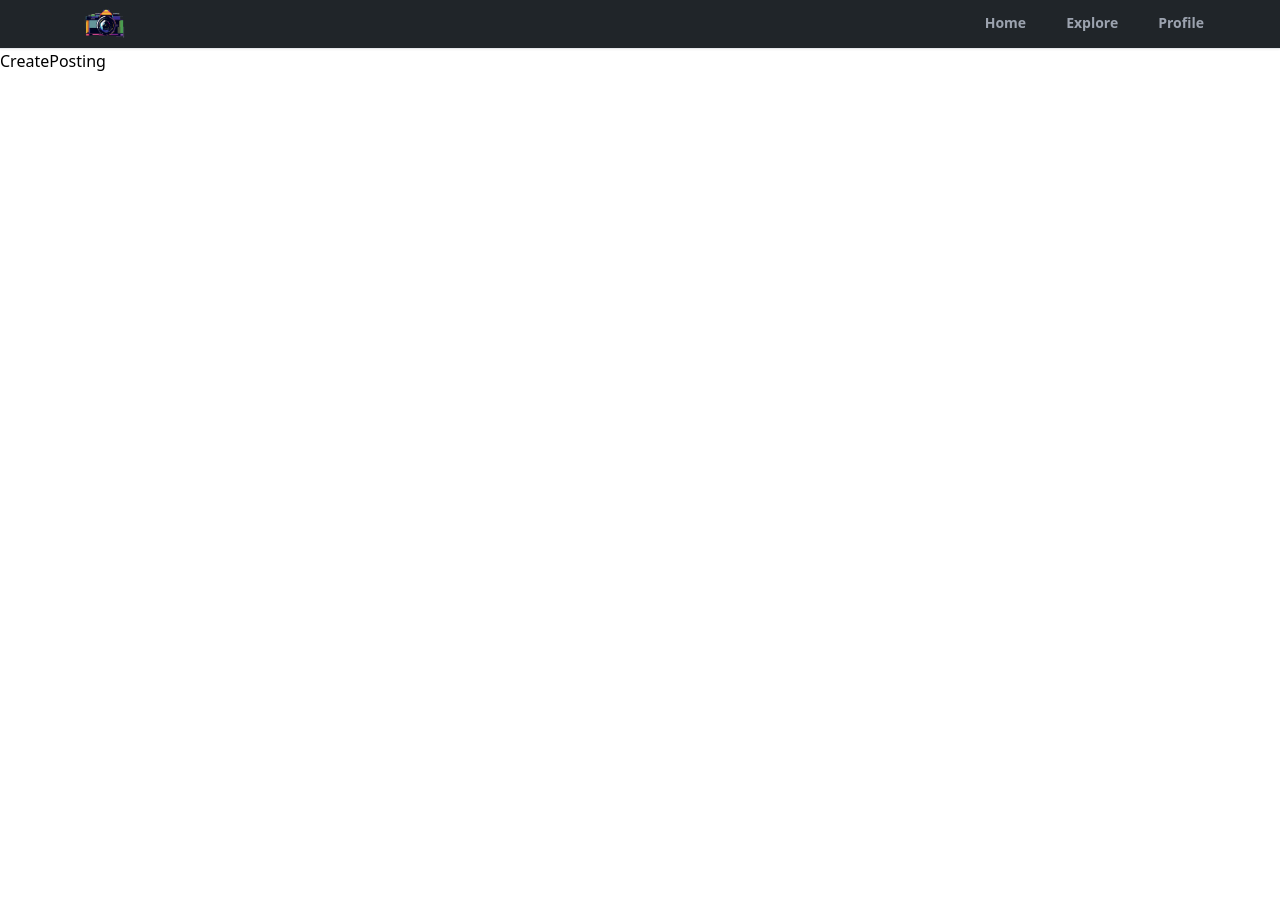
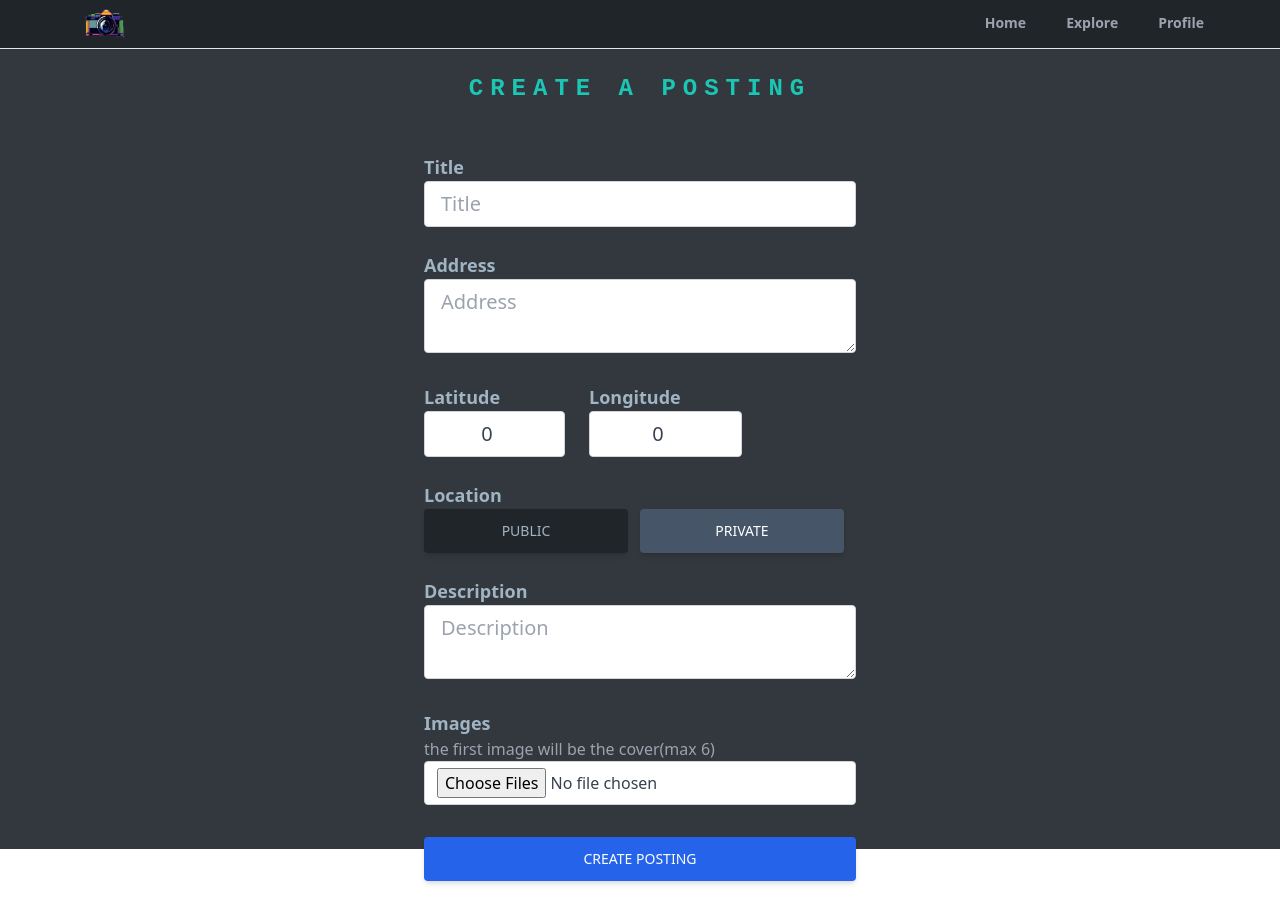
Before and after one commit to Sonjhalyns1/snapscape, a React (Create React App) app: page /create-posting in a window 1280 px wide. Before the commit the page ends 800 px from the top, so only its background shows below. Built offline with nearby package versions, Linux system fonts and the light colour scheme; no server answers; sample sign-in values are in the browser's storage.

Commit message:
create a posting render complete

```diff
--- a/src/pages/CreatePosting.jsx
+++ b/src/pages/CreatePosting.jsx
@@ -1,7 +1,118 @@
-import React from 'react'
+import { getAuth } from 'firebase/auth';
+import React, { useState } from 'react'
+import { useNavigate } from 'react-router-dom'
 
 export default function CreatePosting() {
+    const navigate = useNavigate()
+    const auth = getAuth()
+    const [loading, setLoading] = useState(false);
+    const [formData, setFormData] = useState({
+        title:"",
+        address: "",
+        type: "public",
+        longitude: 0,
+        latitude: 0,
+        images: {},
+        description: "",
+    })
+    const {title, address, type, longitude, latitude, description, images} = formData
+    function onChange(){
+
+
+    }
   return (
-    <div>CreatePosting</div>
+    <div className='h-screen w-full bg-[#32383D]'>
+        <main className='max-w-md px-2 mx-auto'>
+            <h6 className='text-2xl text-center p-6 font weight-bold'>Create a Posting</h6>
+            <form >
+                <p className='text-lg mt-6 font-semibold text-[#A1B4C4]'>Title</p>
+                <input
+                type='text'
+                id='title'
+                value={title}
+                onChange={onChange}
+                placeholder='Title'
+                maxLength="32"
+                minLength= "7"
+                required
+                className='w-full px-4 py-2 text-xl text-gray-700 bg-white border border-gray-300 rounded transition duration-150 ease-in-out focus:text-gray-700 focus:bg-white focus:border-slate-600 mb-6'/>
+
+                <p className='text-lg font-semibold text-[#A1B4C4]'>Address</p>
+                <textarea
+                type = "text"
+                id='address'
+                value={address}
+                onChange={onChange}
+                placeholder='Address'
+                required
+                className= 'w-full py-2 px-4 text-xl text-gray-700 bg-white border border-gray-300 rounded transition duration-150 ease-in-out focus:text-gray-700 focus:bg-white focus:border-slate-600 mb-6'/>
+                <div className='flex space-x-6 justify-start mb-6'>
+                    <div>
+                        <p className='text-lg font-semibold text-[#A1B4C4]'>Latitude</p>
+                        <input
+                        type = "number"
+                        id= "latitude"
+                        value={latitude}
+                        onChange={onChange}
+                        min='-90'
+                        max = '90'
+                        className = "w-full px-4 py-2 text-xl text-gray-700 bg-white border border-gray-300 rounded transition duration-150 ease-in-out focus:bg-white focus:text-gray-700 focus:border-slate-600 text-center" />
+                    </div>
+                    <div>
+                        <p className='text-lg font-semibold text-[#A1B4C4]'>Longitude</p>
+                        <input
+                        type = "number"
+                        id= "longitude"
+                        value={longitude}
+                        onChange={onChange}
+                        min='-180'
+                        max = '180'
+                        className = "w-full px-4 py-2 text-xl text-gray-700 bg-white border border-gray-300 rounded transition duration-150 ease-in-out focus:bg-white focus:text-gray-700 focus:border-slate-600 text-center" />
+                    </div>
+                </div>
+                <p className='text-lg font-semibold text-[#A1B4C4]'>Location</p>
+                <div className='flex'>
+                    <button type='button'
+                    id = "type"
+                    onClick={onChange}
+                    value="public"
+                    className={`mr-3 px-7 py-3 font-medium text-sm uppercase shadow-md rounded hover:shadow-lg focus:shadow-lg active:shadow-lg transition duration-150 ease-in-out w-full ${type === "private" ? "bg-slate-600 text-white" : "bg-[#202529] text-[#A1B4C4]" }`}>
+                        public
+                    </button>
+                    <button type='button'
+                    id = "type"
+                    onClick={onChange}
+                    value="private"
+                    className={`mr-3 px-7 py-3 font-medium text-sm uppercase shadow-md rounded hover:shadow-lg focus:shadow-lg active:shadow-lg transition duration-150 ease-in-out w-full ${type === "public" ? "bg-slate-600 text-white" : "bg-[#202529] text-[#A1B4C4]" }`}>
+                        private
+                    </button>
+                </div>
+                <p className='text-lg font-semibold text-[#A1B4C4] mt-6'>Description</p>
+                <textarea
+                type="text"
+                id="description"
+                value={description}
+                onChange={onChange}
+                placeholder="Description"
+                required
+                className="w-full px-4 py-2 text-xl text-gray-700 bg-white border border-gray-300 rounded transition duration-150 ease-in-out focus:text-gray-700 focus:bg-white focus:border-slate-600 mb-6"
+                />
+                <div className='mb-6'>
+                    <p className='text-lg font-semibold text-[#A1B4C4]'>Images</p>
+                    <p className='text-gray-400'>the first image will be the cover(max 6)</p>
+                    <input
+                    type = 'file'
+                    id = "images"
+                    onChange={onChange}
+                    accept='.jpg,.png,.jpeg'
+                    multiple
+                    required
+                    className='w-full px-3 py-1.5 text-gray-700 bg-white border border-gray-300 rounded transition duration-150 ease-in-out focus:bg-white focus:border-slate-600'/>
+                </div>
+                <button type= "submit" className=' mt-2 mb-6 w-full px-7 py-3 bg-blue-600 text-white font-medium text-sm uppercase rounded shadow-md hover:bg-blue-700 hover:shadow-lg focus:bg-blue-700 focus:shadow-lg active:bg-blue-800 active:shadow-lg transition duration-150 ease-in-out'>Create Posting</button>
+            </form>
+        </main>
+
+    </div>
   )
 }
```
